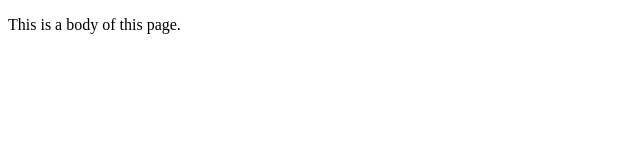
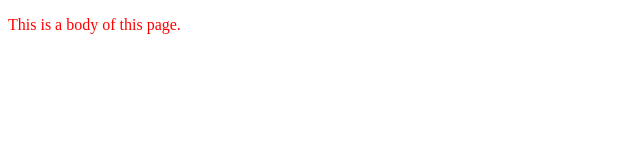
Before and after one commit to ThakurAseem/ThakurAseem.github.io, a plain HTML site: page abc.html in a window 1280 px wide. Shown: the whole page, without its empty margins (0-640 px from the left). Drawn offline with Linux system fonts and the light colour scheme.

Commit message:
Style added

```diff
--- a/abc.html
+++ b/abc.html
@@ -4,6 +4,6 @@
         <title>New page</title>
     </head>
     <body>
-        <p>This is a body of this page.</p>
+        <p style="color:red">This is a body of this page.</p>
     </body>
 </html>
```
